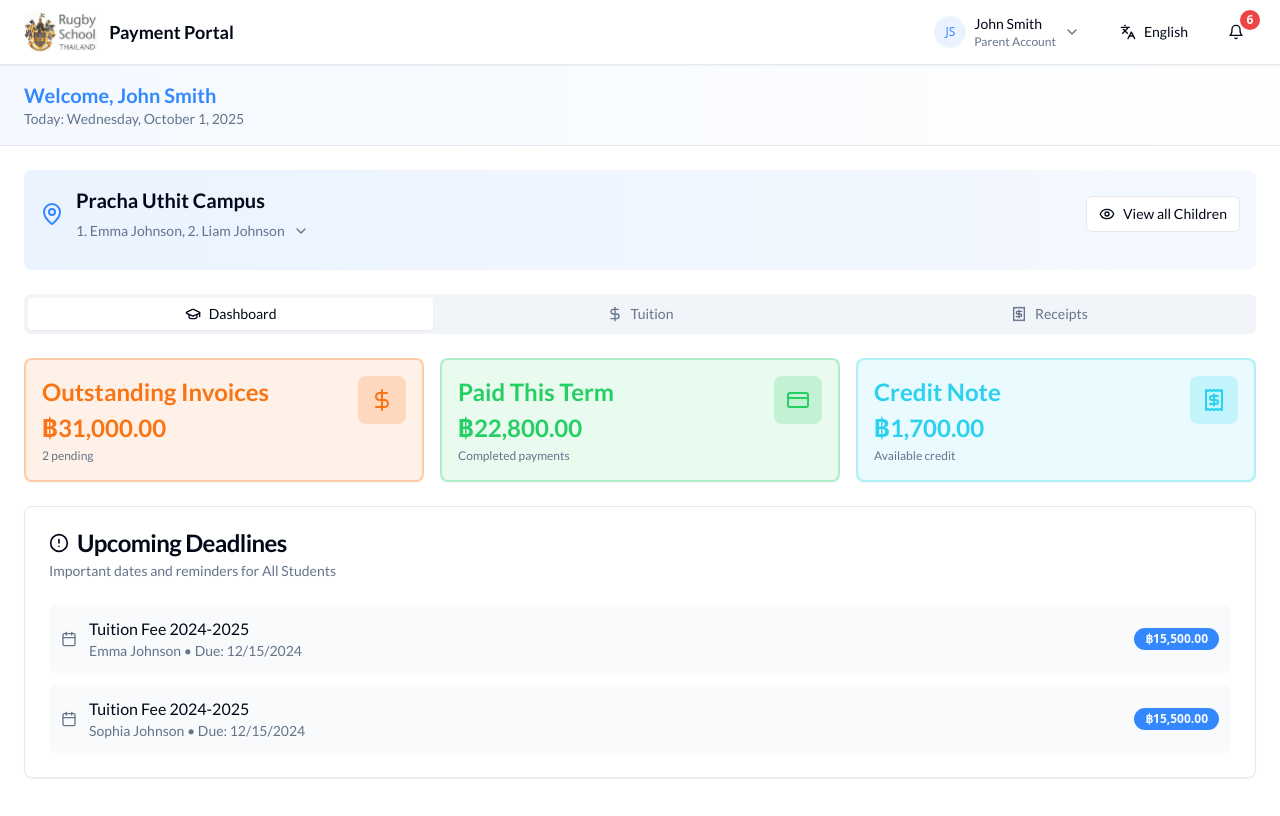
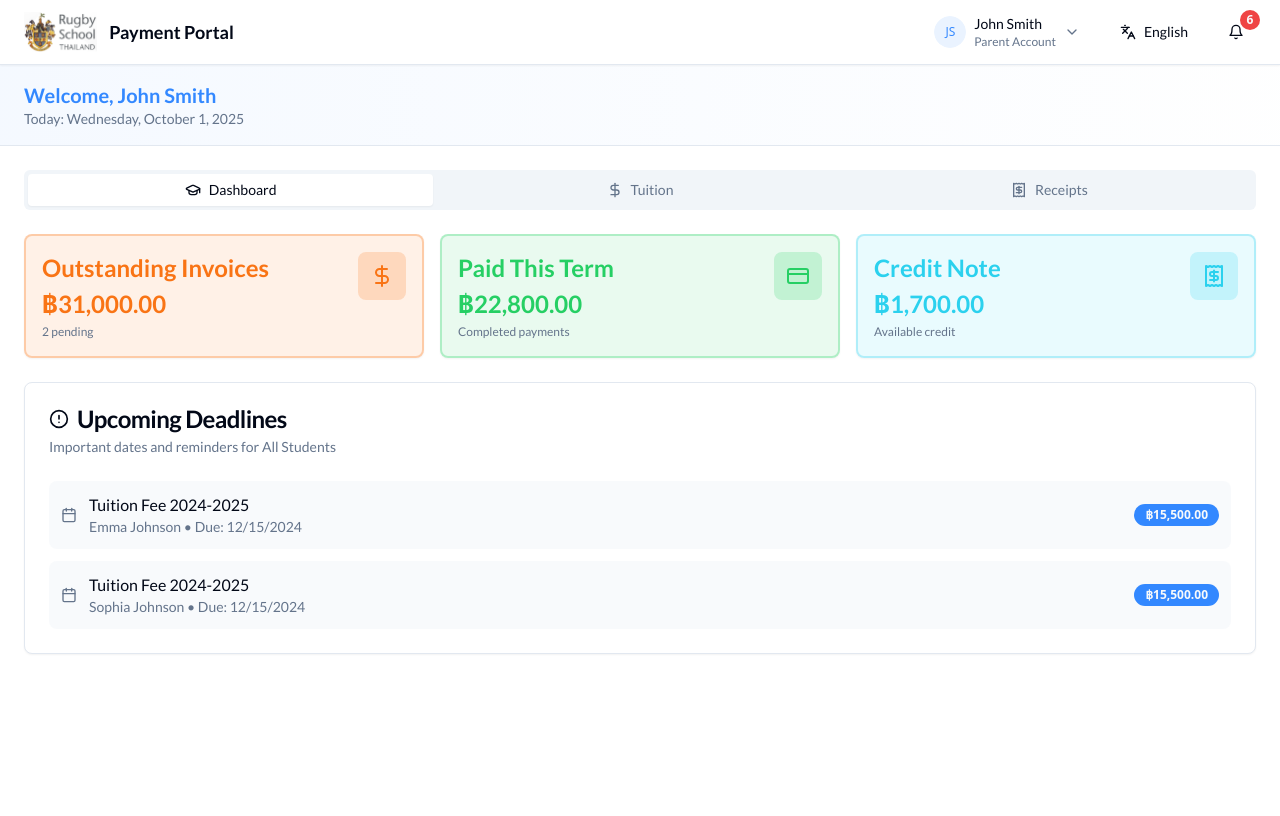
Before and after one commit to oatflower/rugby-tuition-management, a React (Vite) app: page / in a window 1280 px wide. Both pictures are taken after a click on the button "Touchline". Shown: the top 816 px of the page. Built offline with nearby package versions, Linux system fonts and the light colour scheme; a web font is replaced by a local one.

Commit message:
Remove campus selection

```diff
--- a/src/components/portal/TuitionCartSidebar.tsx
+++ b/src/components/portal/TuitionCartSidebar.tsx
@@ -17,10 +17,9 @@ interface TuitionCartSidebarProps {
   items: TuitionCartItem[];
   onRemoveItem: (itemId: string, studentId?: string) => void;
   onCheckout: () => void;
-  campus: string;
 }
 
-export const TuitionCartSidebar = ({ items, onRemoveItem, onCheckout, campus }: TuitionCartSidebarProps) => {
+export const TuitionCartSidebar = ({ items, onRemoveItem, onCheckout }: TuitionCartSidebarProps) => {
   const { t, language, formatCurrency } = useLanguage();
 
   const total = items.reduce((sum, item) => sum + item.price, 0);
@@ -47,16 +46,6 @@ export const TuitionCartSidebar = ({ items, onRemoveItem, onCheckout, campus }:
             </div>
           ) : (
             <>
-              {/* Campus Info */}
-              <div className="bg-primary/5 p-3 rounded-lg">
-                <p className={`text-xs text-muted-foreground mb-1 ${language === 'th' ? 'font-sukhumvit' : language === 'zh' ? 'font-noto-sc' : 'font-lato'}`}>
-                  {language === 'th' ? 'Campus' : 'Campus'}
-                </p>
-                <p className={`font-medium text-sm ${language === 'th' ? 'font-sukhumvit' : language === 'zh' ? 'font-noto-sc' : 'font-lato'}`}>
-                  {campus}
-                </p>
-              </div>
-
               {/* Important Note */}
               <div className="bg-warning-orange/10 border border-warning-orange/20 p-3 rounded-lg flex gap-2">
                 <AlertCircle className="h-4 w-4 text-warning-orange flex-shrink-0 mt-0.5" />
--- a/src/pages/ParentPortal.tsx
+++ b/src/pages/ParentPortal.tsx
@@ -12,25 +12,14 @@ import { Card, CardContent, CardDescription, CardHeader, CardTitle } from "@/com
 import { RadioGroup, RadioGroupItem } from "@/components/ui/radio-group";
 import { Label } from "@/components/ui/label";
 import {
-  DropdownMenu,
-  DropdownMenuContent,
-  DropdownMenuItem,
-  DropdownMenuLabel,
-  DropdownMenuSeparator,
-  DropdownMenuTrigger,
-} from "@/components/ui/dropdown-menu";
-import {
   Calendar,
-  MapPin,
-  Users,
   DollarSign,
   CreditCard,
   GraduationCap,
   Receipt,
-  AlertCircle,
-  ChevronDown
+  AlertCircle
 } from "lucide-react";
-import { mockStudents, getMockDataForStudent, mockInvoices, mockCreditNotes, mockReceipts, campusList, mandatoryCourses } from "@/data/mockData";
+import { mockStudents, getMockDataForStudent, mockInvoices, mockCreditNotes, mockReceipts, mandatoryCourses } from "@/data/mockData";
 import { toast } from "@/hooks/use-toast";
 import { useLanguage } from "@/contexts/LanguageContext";
 
@@ -61,7 +50,6 @@ export const ParentPortal = ({
 }: ParentPortalProps) => {
   const [activeTab, setActiveTab] = useState<'dashboard' | 'tuition' | 'receipts'>('dashboard');
   const [selectedStudent, setSelectedStudent] = useState<string>(mockStudents[0]?.id.toString() || '1');
-  const [currentCampus, setCurrentCampus] = useState<string>(mockStudents[0]?.campus || 'Pracha Uthit');
   const [paymentPeriod, setPaymentPeriod] = useState<'Yearly' | 'Termly'>('Yearly');
 
   const { t, language, formatCurrency } = useLanguage();
@@ -103,16 +91,6 @@ export const ParentPortal = ({
       // Find student info for tuition
       const student = mockStudents.find(s => s.id === invoice.student_id);
       if (student) {
-        // Check campus validation
-        if (cartItems.length > 0 && student.campus !== currentCampus) {
-          toast({
-            title: t('portal.campusMismatch') || 'Campus Mismatch',
-            description: t('portal.campusMismatchDesc') || `Please switch to ${student.campus} campus or clear your cart`,
-            variant: "destructive",
-            duration: 4000,
-          });
-          return;
-        }
         studentInfo = { studentId: student.id.toString(), studentName: student.name };
       }
 
@@ -140,16 +118,6 @@ export const ParentPortal = ({
       // Find student info for courses
       const currentStudent = mockStudents.find(s => s.id.toString() === studentId);
       if (currentStudent) {
-        // Check campus validation
-        if (cartItems.length > 0 && currentStudent.campus !== currentCampus) {
-          toast({
-            title: t('portal.campusMismatch') || 'Campus Mismatch',
-            description: t('portal.campusMismatchDesc') || `Please switch to ${currentStudent.campus} campus or clear your cart`,
-            variant: "destructive",
-            duration: 4000,
-          });
-          return;
-        }
         studentInfo = { studentId: currentStudent.id.toString(), studentName: currentStudent.name };
       }
 
@@ -175,7 +143,6 @@ export const ParentPortal = ({
 
   const handleStudentChange = (student: typeof mockStudents[0]) => {
     setSelectedStudent(student.id.toString());
-    setCurrentCampus(student.campus);
   };
 
   const handleRemoveFromCart = (itemId: string, studentId?: string) => {
@@ -209,82 +176,6 @@ export const ParentPortal = ({
         />
 
       <main className="max-w-7xl mx-auto px-4 sm:px-6 py-6">
-        {/* Campus Overview Banner with Student Switcher */}
-        <div className="mb-6 p-3 sm:p-4 bg-gradient-to-r from-primary/10 to-education-blue/5 rounded-lg">
-          <div className="flex items-center justify-between mb-3">
-            <div className="flex items-center gap-3 flex-1 min-w-0">
-              <MapPin className="h-6 w-6 text-primary flex-shrink-0" />
-              <div className="min-w-0 flex-1">
-                <div className="flex items-center gap-2 mb-1">
-                  <h2 className={`text-lg sm:text-xl font-bold truncate ${language === 'th' ? 'font-sukhumvit' : language === 'zh' ? 'font-noto-sc' : 'font-lato'}`}>
-                    {language === 'th' ? campusList.find(c => c.nameEn === currentCampus)?.name : currentCampus} Campus
-                  </h2>
-                </div>
-
-                {/* Student Switcher Dropdown */}
-                <DropdownMenu>
-                  <DropdownMenuTrigger asChild>
-                    <Button variant="ghost" size="sm" className="h-auto p-0 hover:bg-transparent">
-                      <div className="flex items-center gap-2">
-                        <p className={`text-muted-foreground text-sm ${language === 'th' ? 'font-sukhumvit' : language === 'zh' ? 'font-noto-sc' : 'font-lato'}`}>
-                          {mockStudents
-                            .filter(s => s.campus === currentCampus)
-                            .map((s, idx) => `${idx + 1}. ${s.name}`)
-                            .join(', ')}
-                        </p>
-                        <ChevronDown className="h-4 w-4 text-muted-foreground" />
-                      </div>
-                    </Button>
-                  </DropdownMenuTrigger>
-                  <DropdownMenuContent align="start" className="w-[280px]">
-                    <DropdownMenuLabel className={language === 'th' ? 'font-sukhumvit' : language === 'zh' ? 'font-noto-sc' : 'font-lato'}>
-                      {language === 'th' ? 'เลือกนักเรียน / Campus' : 'Select Student / Campus'}
-                    </DropdownMenuLabel>
-                    <DropdownMenuSeparator />
-                    {mockStudents.map((student, index) => (
-                      <DropdownMenuItem
-                        key={student.id}
-                        onClick={() => handleStudentChange(student)}
-                        className={`cursor-pointer ${student.campus === currentCampus ? 'bg-primary/5' : ''}`}
-                      >
-                        <div className="flex items-center gap-3 w-full">
-                          <span className="text-lg">{student.avatar}</span>
-                          <div className="flex-1">
-                            <div className="flex items-center gap-2">
-                              <span className={`font-medium ${language === 'th' ? 'font-sukhumvit' : language === 'zh' ? 'font-noto-sc' : 'font-lato'}`}>
-                                {index + 1}. {student.name}
-                              </span>
-                            </div>
-                            <div className="flex items-center gap-2 mt-1">
-                              <Badge variant="outline" className="text-xs">
-                                {student.class}
-                              </Badge>
-                              <span className="text-xs text-muted-foreground">
-                                {language === 'th' ? campusList.find(c => c.nameEn === student.campus)?.name : student.campus}
-                              </span>
-                            </div>
-                          </div>
-                        </div>
-                      </DropdownMenuItem>
-                    ))}
-                  </DropdownMenuContent>
-                </DropdownMenu>
-              </div>
-            </div>
-            <ChildrenOverview />
-          </div>
-          {cartItems.length > 0 && (
-            <div className="mt-2 p-2 bg-primary/5 rounded-md">
-              <p className={`text-xs text-muted-foreground ${language === 'th' ? 'font-sukhumvit' : language === 'zh' ? 'font-noto-sc' : 'font-lato'}`}>
-                {language === 'th'
-                  ? `📌 ตอนนี้คุณกำลังเพิ่มรายการสำหรับ ${currentCampus} Campus เท่านั้น หากต้องการเปลี่ยน Campus กรุณาเปลี่ยนนักเรียน`
-                  : `📌 Currently adding items for ${currentCampus} Campus only. Switch student to change campus.`}
-              </p>
-            </div>
-          )}
-        </div>
-
-
         <Tabs value={activeTab} onValueChange={(value) => setActiveTab(value as 'dashboard' | 'tuition' | 'receipts')} className="space-y-6">
           {/* Desktop Navigation - Tabs */}
           <TabsList className="hidden md:grid w-full grid-cols-3 gap-1">
@@ -445,7 +336,6 @@ export const ParentPortal = ({
                   }))}
                   onRemoveItem={handleRemoveFromCart}
                   onCheckout={handleGoToCart}
-                  campus={currentCampus}
                 />
               </div>
             </div>
```
